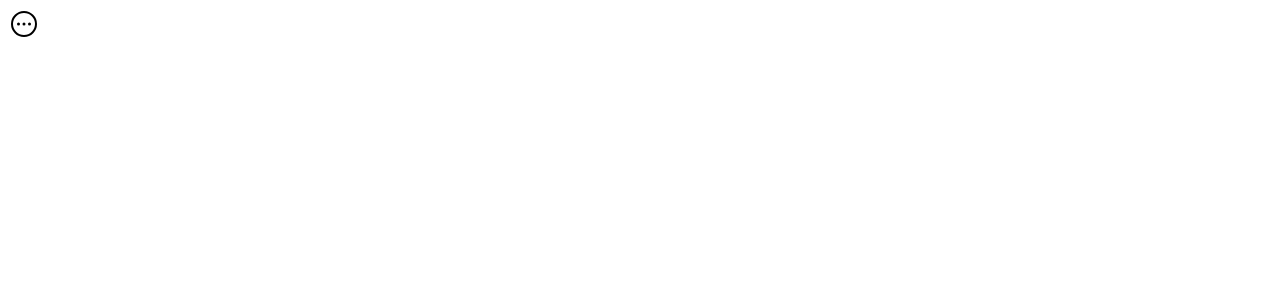
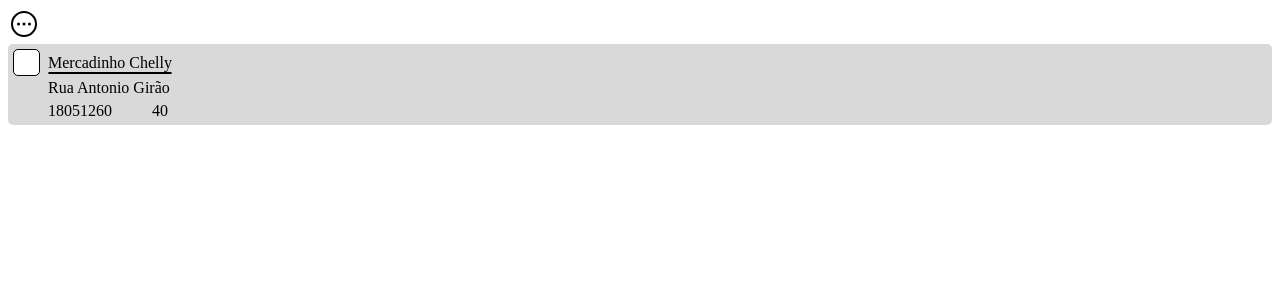
Before and after one commit to GeniusJoyTech/Rascunhos, a React (Vite) app in the folder CheckinLoja/CheckLoja/: page / in a window 1280 px wide. Shown: the top 300 px of the page. Built offline with nearby package versions, Linux system fonts and the light colour scheme.

Commit message:
att, comps chr=eck.

```diff
--- a/CheckinLoja/CheckLoja/src/App.jsx
+++ b/CheckinLoja/CheckLoja/src/App.jsx
@@ -1,9 +1,20 @@
 import Menu from './Components/svg/Menu'
+import Loja from './Components/Containers/Loja'
+import Destaque from './Components/Containers/C_Destaque'
 function App() {
 
   return (
     <>
-    <Menu/>
+      <Menu />
+      <Destaque>
+
+      <Loja
+        loja="Mercadinho Chelly"
+        End="Rua Antonio Girão"
+        Cep="18051260"
+        Num="40"
+      />
+      </Destaque>
 
     </>
   )
--- /dev/null
+++ b/CheckinLoja/CheckLoja/src/Components/Containers/C_Destaque.jsx
@@ -0,0 +1,9 @@
+import './containers.css'
+const MenuContainer = ({ children }) => {
+    return (
+      <div className="destaque">
+        {children}
+      </div>
+    );
+  };
+export default MenuContainer;
--- /dev/null
+++ b/CheckinLoja/CheckLoja/src/Components/Containers/Loja.jsx
@@ -0,0 +1,24 @@
+function Loja(props) {
+    return (
+        <div className="lj">
+            <div className="nl">
+                <div className="ck">                </div>
+                <div>
+                    <div>
+                        <p>{props.loja}</p>
+                        <hr />
+                    </div>
+                    <p>{props.End}</p>
+                    <div className="nl">
+                    <p id="cep">{props.Cep}</p>
+                    <p>{props.Num}</p>
+
+                    </div>
+                </div>
+            </div>
+
+        </div>
+    )
+}
+
+export default Loja;
--- /dev/null
+++ b/CheckinLoja/CheckLoja/src/Components/Containers/containers.css
@@ -0,0 +1,36 @@
+.destaque {
+    width: 100bw;
+    background-color: #d9d9d9;
+    border-radius: 5px;
+    padding: 5px;
+}
+
+.destaque hr {
+    border: 1px solid black;
+    border-radius: 1px;
+    margin: 0px;
+}
+
+.destaque p {
+    margin: 5px 0px 0px 0px;
+}
+
+.lj {
+    width: 100%;
+}
+
+.ck {
+    background-color: #ffffff;
+    border: 1px solid;
+    border-radius: 5px;
+    width: 25px;
+    height: 25px;
+    margin-right: 8px;
+}
+
+.nl {
+    display: flex;
+}
+#cep{
+    margin-right: 40px;
+}
```
Also changed, not shown: CheckinLoja/CheckLoja/src/Components/Containers/C_Menu.jsx (renamed from CheckinLoja/CheckLoja/src/Components/menu/MenuContainer.jsx).
